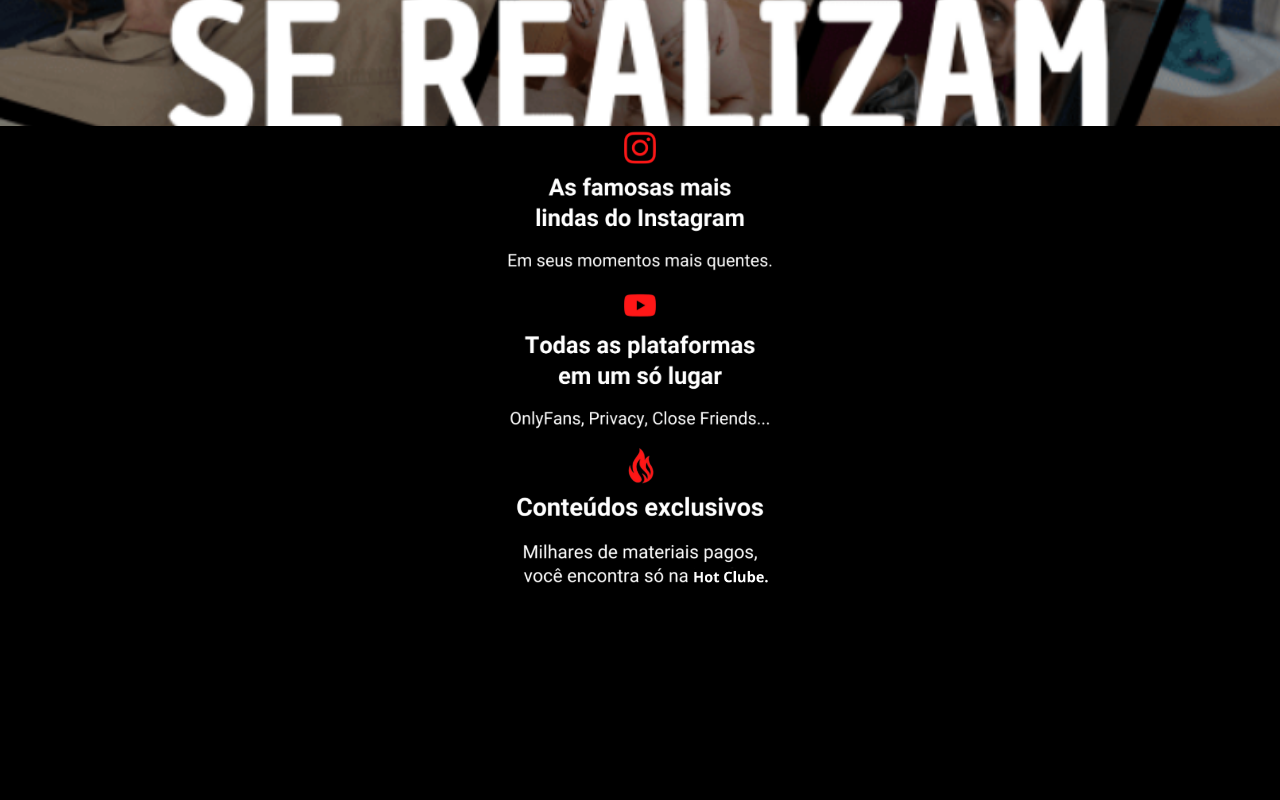
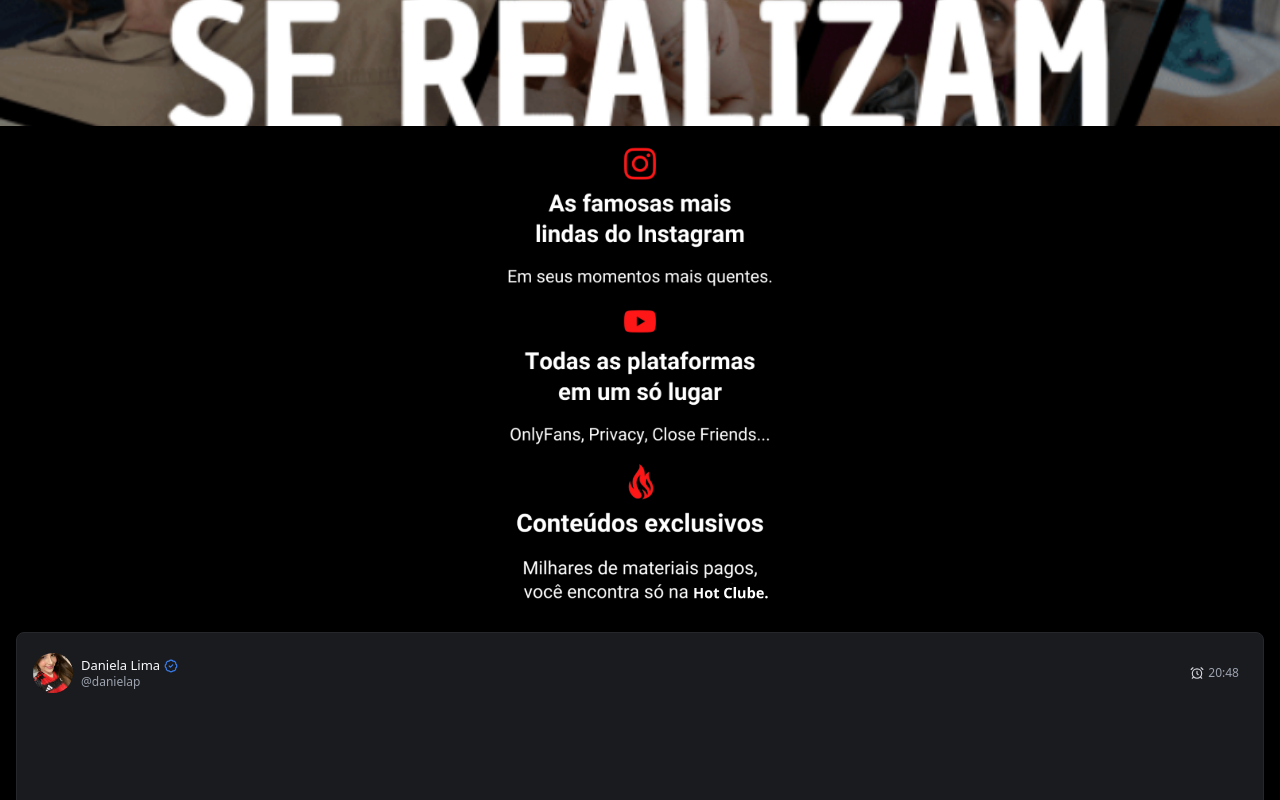
Before and after one commit to andreyhenriquetw/hotclube, a Next.js app: page / in a window 1280 px wide. Shown: the part 580-1380 px from the top of the page. Built offline with nearby package versions, Linux system fonts and the light colour scheme.

Commit message:
feat: add primeiro perfil model da pagina inicial

```diff
--- a/package.json
+++ b/package.json
@@ -10,6 +10,7 @@
     "prepare": "husky"
   },
   "dependencies": {
+    "@radix-ui/react-avatar": "^1.1.10",
     "@radix-ui/react-dialog": "^1.1.15",
     "@radix-ui/react-slot": "^1.2.3",
     "class-variance-authority": "^0.7.1",
--- /dev/null
+++ b/src/app/_components/ui/avatar.tsx
@@ -0,0 +1,50 @@
+"use client"
+
+import * as React from "react"
+import * as AvatarPrimitive from "@radix-ui/react-avatar"
+
+import { cn } from "@/app/_lib/utils"
+
+const Avatar = React.forwardRef<
+  React.ElementRef<typeof AvatarPrimitive.Root>,
+  React.ComponentPropsWithoutRef<typeof AvatarPrimitive.Root>
+>(({ className, ...props }, ref) => (
+  <AvatarPrimitive.Root
+    ref={ref}
+    className={cn(
+      "relative flex h-10 w-10 shrink-0 overflow-hidden rounded-full",
+      className,
+    )}
+    {...props}
+  />
+))
+Avatar.displayName = AvatarPrimitive.Root.displayName
+
+const AvatarImage = React.forwardRef<
+  React.ElementRef<typeof AvatarPrimitive.Image>,
+  React.ComponentPropsWithoutRef<typeof AvatarPrimitive.Image>
+>(({ className, ...props }, ref) => (
+  <AvatarPrimitive.Image
+    ref={ref}
+    className={cn("aspect-square h-full w-full", className)}
+    {...props}
+  />
+))
+AvatarImage.displayName = AvatarPrimitive.Image.displayName
+
+const AvatarFallback = React.forwardRef<
+  React.ElementRef<typeof AvatarPrimitive.Fallback>,
+  React.ComponentPropsWithoutRef<typeof AvatarPrimitive.Fallback>
+>(({ className, ...props }, ref) => (
+  <AvatarPrimitive.Fallback
+    ref={ref}
+    className={cn(
+      "flex h-full w-full items-center justify-center rounded-full bg-muted",
+      className,
+    )}
+    {...props}
+  />
+))
+AvatarFallback.displayName = AvatarPrimitive.Fallback.displayName
+
+export { Avatar, AvatarImage, AvatarFallback }
--- a/src/app/page.tsx
+++ b/src/app/page.tsx
@@ -1,5 +1,8 @@
 import Image from "next/image"
 import Header from "./_components/header"
+import { Card, CardContent } from "./_components/ui/card"
+import { Avatar } from "./_components/ui/avatar"
+import { AlarmClockIcon, BadgeCheckIcon } from "lucide-react"
 
 const Home = () => {
   return (
@@ -18,9 +21,9 @@ const Home = () => {
         />
       </div>
 
-      {/* RESTO DO CONTEUDO */}
+      {/* RESTO DO CONTEUDO - Banners */}
 
-      <div className="min-h-screen bg-black">
+      <div className="min-h-screen bg-black p-4">
         <div className="relative mx-auto h-[150px] w-[300px] overflow-hidden rounded-t-2xl">
           <Image
             alt="bannerhot"
@@ -49,6 +52,43 @@ const Home = () => {
         </div>
 
         {/* Conteúdos Modelos */}
+
+        <Card className="mt-6 h-[400px] w-full">
+          <CardContent className="flex justify-between">
+            {/* DIV DA ESQUERDA */}
+            <div className="flex flex-col gap-2 py-5">
+              <div className="flex items-center gap-2">
+                <Avatar className="-ml-2 h-10 w-10">
+                  <Image
+                    alt="perfil1"
+                    src="/perfil1.jpg"
+                    fill
+                    className="object-cover"
+                  />
+                </Avatar>
+
+                {/* Nome e título em coluna */}
+                <div className="flex flex-col leading-tight">
+                  {/* Nome + selo na mesma linha */}
+                  <div className="flex items-center gap-1">
+                    <p className="text-[13px] font-thin">Daniela Lima</p>
+                    <BadgeCheckIcon size={14} className="text-blue-500" />
+                  </div>
+
+                  <h1 className="text-nowrap text-[12px] font-extralight text-gray-400">
+                    @danielap
+                  </h1>
+                </div>
+              </div>
+            </div>
+
+            {/* DIV DA DIREITA */}
+            <div className="flex items-center justify-center gap-1">
+              <AlarmClockIcon size={14} className="text-gray-300" />
+              <p className="text-xs text-gray-400">20:48</p>
+            </div>
+          </CardContent>
+        </Card>
       </div>
     </div>
   )
```
Also changed, not shown: public/perfil1.jpg (added), 1 other file (tests, documents, lock files or other folders).
